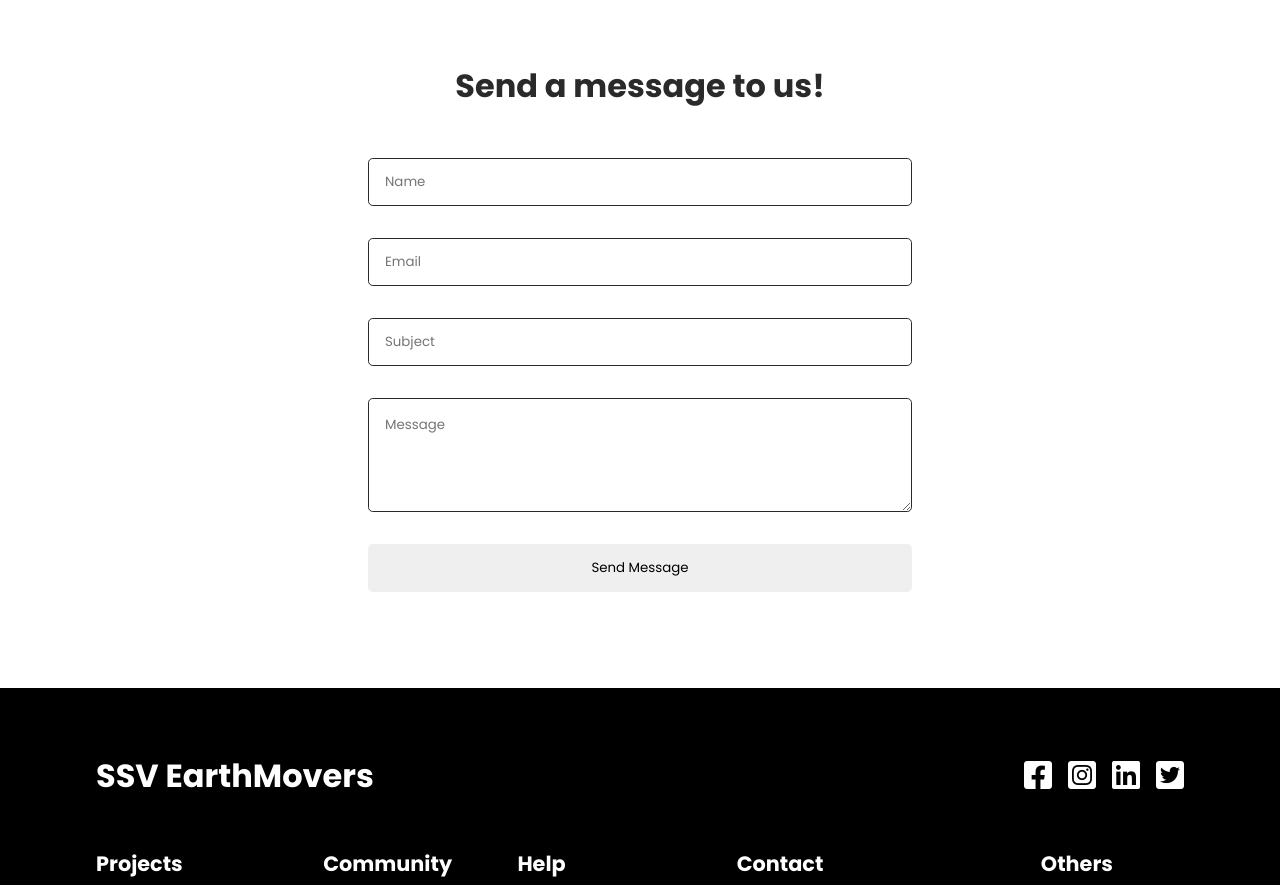
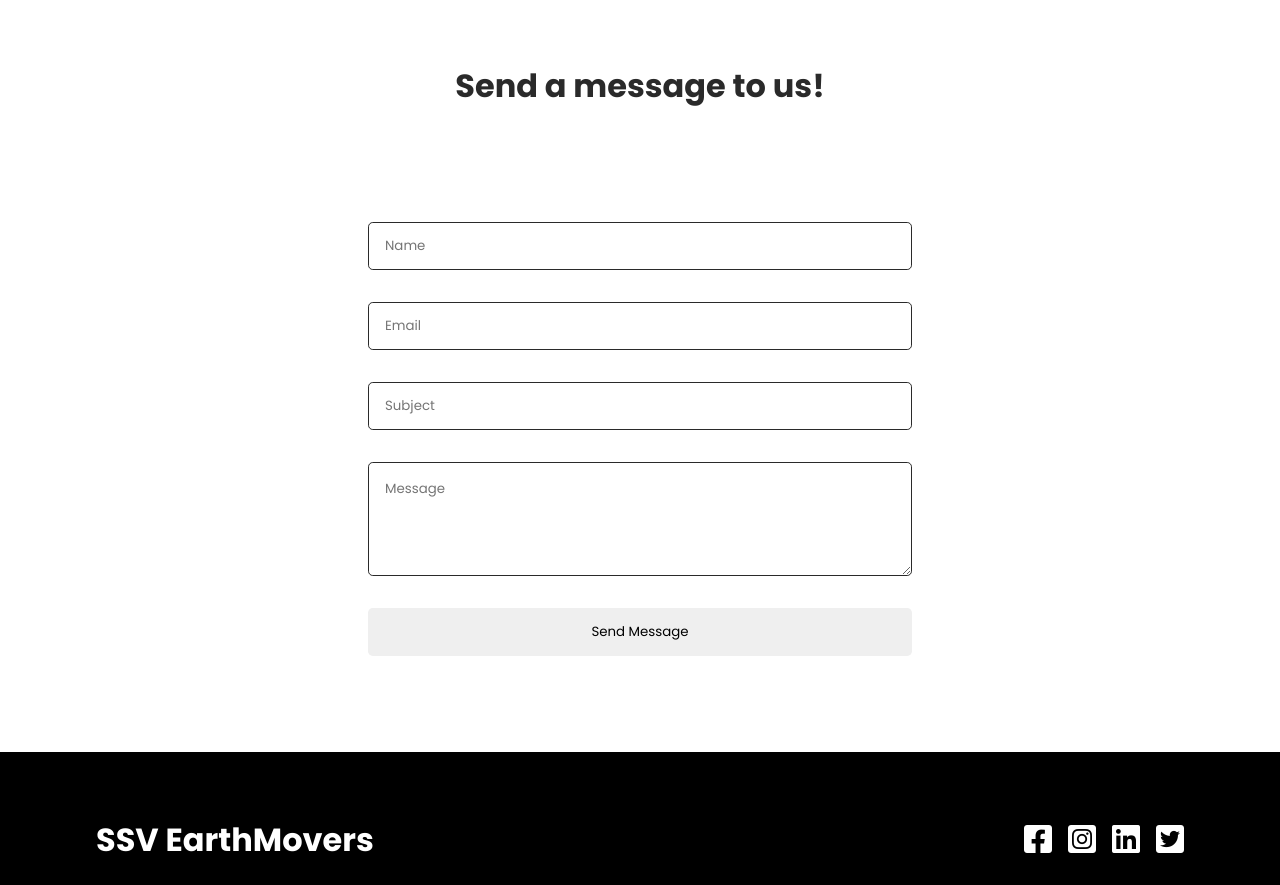
Before and after one commit to presannak/consultancy, a React (Vite) app: page /contact in a window 1280 px wide. Shown: the part 402-1287 px from the top of the page. Built offline with nearby package versions, Linux system fonts and the light colour scheme.

Commit message:
modified

```diff
--- a/src/Components/ContactForm.jsx
+++ b/src/Components/ContactForm.jsx
@@ -20,7 +20,7 @@ function ContactForm() {
       });
 
       // Make POST request to backend server
-      const response = await fetch('//13.127.129.221:3001/submit-form', {
+      const response = await fetch('https://consultancy-server-tq41.onrender.com/submit-form', {
         method: 'POST',
         headers: {
           'Content-Type': 'application/json',
--- a/src/Components/ContactFormStyles.module.css
+++ b/src/Components/ContactFormStyles.module.css
@@ -5,7 +5,7 @@
 }
 
 .form-container form{
-    padding-top: 3rem;
+    padding-top: 7rem;
     display: flex;
     flex-direction: column;
     width: 50%;
--- a/src/Components/Testimonials.jsx
+++ b/src/Components/Testimonials.jsx
@@ -40,7 +40,7 @@ const Testimonials = () => {
 
   const fetchTestimonials = async () => {
     try {
-      const response = await fetch('//13.127.129.221:3001/reviews');
+      const response = await fetch('https://consultancy-server-tq41.onrender.com/reviews');
       const {data} = await response.json();
       setReviews([...reviews, ...data]);
     } catch (error) {
@@ -72,7 +72,7 @@ const Testimonials = () => {
     };
 
     try {
-      const response = await fetch('//13.127.129.221:3001/submitTestimonial', {
+      const response = await fetch('https://consultancy-server-tq41.onrender.com/submitTestimonial', {
         method: 'POST',
         headers: {
           'Content-Type': 'application/json'
```
